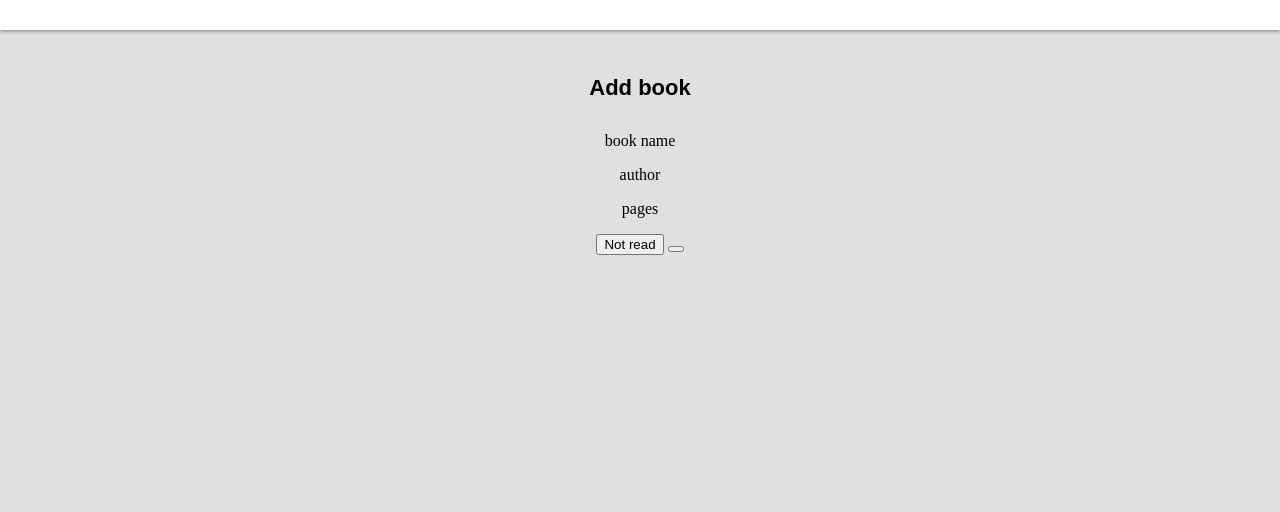
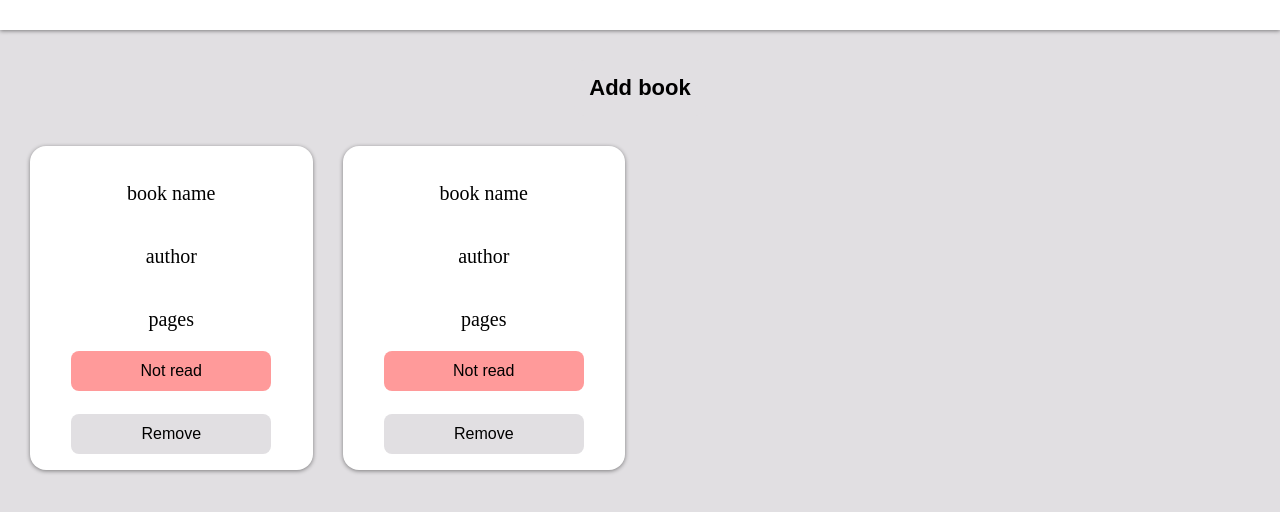
Before and after one commit to AriFarj/library, a plain HTML site: page index.html in a window 1280 px wide. Shown: the part 80-592 px from the top of the page. Drawn offline with Linux system fonts and the light colour scheme.

Commit message:
library card styling

```diff
--- a/index.html
+++ b/index.html
@@ -19,12 +19,23 @@
 <main class="content-container">
     <button class="btn-add-book"> Add book</button>
     <div class="library-grid">
-        <p>book name</p>
-        <p>author</p>
-        <p>pages</p>
-        <div class="button-control">
-            <button class="btn status-btn">Not read</button>
-            <button class="btn remove"></button>
+        <div class="library-card">
+            <p>book name</p>
+            <p>author</p>
+            <p>pages</p>
+            <div class="button-control">
+                <button class="btn status-notRead-btn">Not read</button><br>
+                <button class="btn remove-btn">Remove</button>
+            </div>
+        </div>
+        <div class="library-card">
+            <p>book name</p>
+            <p>author</p>
+            <p>pages</p>
+            <div class="button-control">
+                <button class="btn status-notRead-btn">Not read</button><br>
+                <button class="btn remove-btn">Remove</button>
+            </div>
         </div>
     </div>
 </main>
--- a/styles.css
+++ b/styles.css
@@ -34,6 +34,48 @@ body {
     border-radius: 10px;
 }
 
-.btn:hover {
-    filter:brightness(90%)
+button:hover {
+    filter: brightness(90%)
 }
+
+.button-control>button {
+    font-size: 16px;
+    border: none;
+    border-radius: 8px;
+    width: 80%;
+    height:40px;
+}
+
+.button-control {
+    display: flex;
+    flex-direction: column;
+    text-align: center;
+    align-items: center;
+}
+
+.status-notRead-btn {
+    background-color: rgb(255, 154, 154);
+}
+
+.remove-btn {
+    background-color: var(--grey);
+}
+
+.library-grid {
+    display: grid;
+    margin: 30px;
+    grid-template-columns: repeat(auto-fill, minmax(250px, 1fr));
+    gap: 30px;
+    margin: 30px;
+}
+
+.library-card {
+    background-color: white;
+    display: flex;
+    flex-direction: column;
+    box-shadow: rgba(0, 0, 0, 0.452) 0px 1px 4px;
+    padding: 16px;
+    border-radius: 16px;
+    font-size: 20px;
+
+}
```
